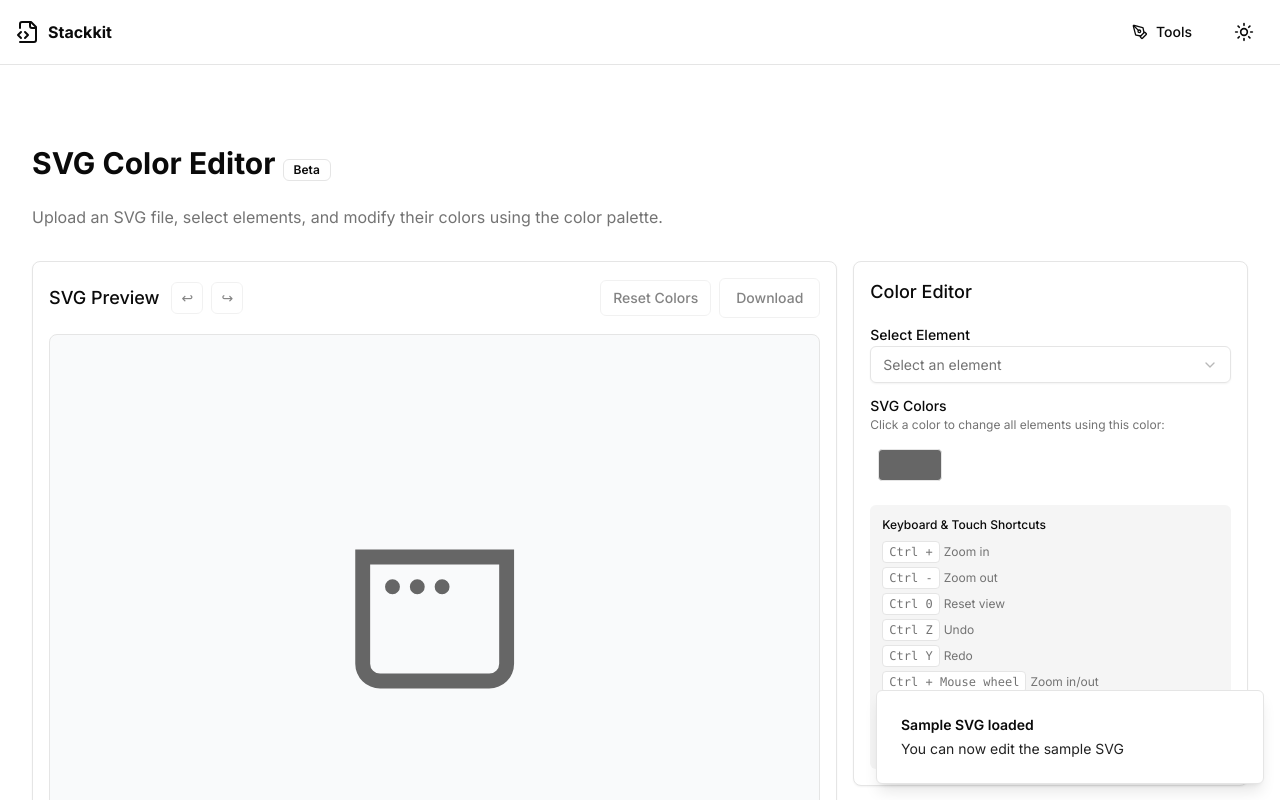
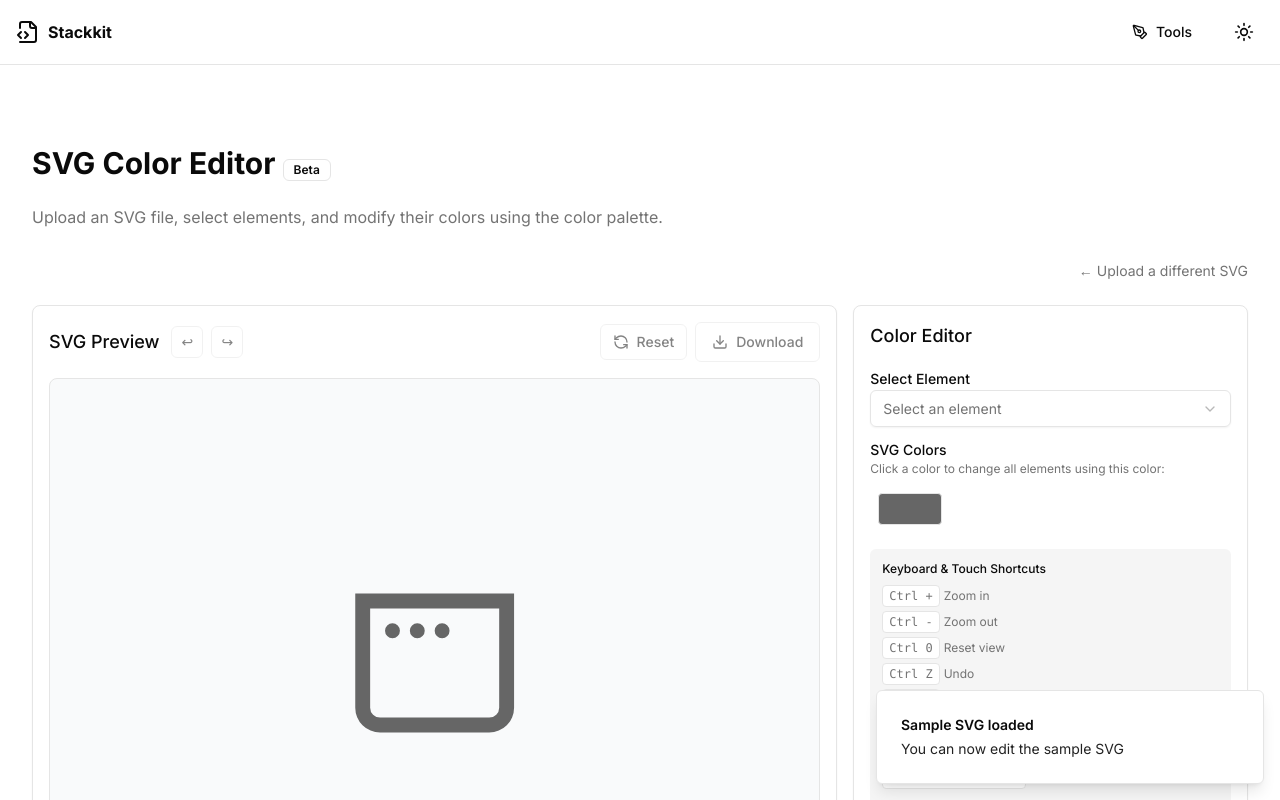
Before and after one commit to dj21-vicky21/Dev-tool-app, a Next.js app: page /tool/svg-color-editor in a window 1280 px wide. Both pictures are taken after a click on the button "Try with Sample SVG". Shown: the top 800 px of the page. Built offline with nearby package versions, Linux system fonts and the light colour scheme.

Commit message:
Refactor SVG editor layout and enhance keyboard shortcuts for download and reset actions. Add visual indicators for keyboard shortcuts in the button tooltips.

```diff
--- a/app/tool/svg-color-editor/components/app-content.tsx
+++ b/app/tool/svg-color-editor/components/app-content.tsx
@@ -25,8 +25,7 @@ export default function AppContent() {
 
       {svgContent && (
         <div className="space-y-6">
-          <SVGEditor svgContent={svgContent} />
-          <div className="flex justify-end">
+           <div className="flex justify-end">
             <button
               onClick={() => setSvgContent('')}
               className="text-sm text-muted-foreground hover:text-primary transition-colors"
@@ -34,6 +33,7 @@ export default function AppContent() {
               ← Upload a different SVG
             </button>
           </div>
+          <SVGEditor svgContent={svgContent} />
         </div>
       )}
     </div>
--- a/app/tool/svg-color-editor/components/svg-editor.tsx
+++ b/app/tool/svg-color-editor/components/svg-editor.tsx
@@ -20,6 +20,7 @@ import {
 import { Separator } from "@/components/ui/separator";
 import { toast } from "@/hooks/use-toast";
 import { ColorPicker } from './color-picker';
+import { Download, RefreshCcw } from 'lucide-react';
 
 interface ColorableElement {
   element: SVGElement;
@@ -981,6 +982,11 @@ export function SVGEditor({ svgContent }: SVGEditorProps) {
         } else if (e.key === 'y') {
           e.preventDefault();
           handleRedo();
+        } else if (e.key === 'r') {
+          e.preventDefault();
+          if (isSvgModified) {
+            handleResetColors();
+          }
         }
       }
     };
@@ -990,7 +996,7 @@ export function SVGEditor({ svgContent }: SVGEditorProps) {
     return () => {
       window.removeEventListener('keydown', handleKeyDown);
     };
-  }, [handleZoom, handleReset, handleUndo, handleRedo]);
+  }, [handleZoom, handleReset, handleUndo, handleRedo, handleResetColors, isSvgModified]);
 
   // Improve the global event listeners to ensure we catch all drag end events
   useEffect(() => {
@@ -1295,7 +1301,7 @@ export function SVGEditor({ svgContent }: SVGEditorProps) {
   };
 
   // Get SVG as string for download
-  const getSvgString = () => {
+  const getSvgString = useCallback(() => {
     if (!svgRef.current) return '';
 
     try {
@@ -1383,10 +1389,10 @@ export function SVGEditor({ svgContent }: SVGEditorProps) {
       });
       return '';
     }
-  };
+  }, [svgRef, svgContent, originalSvgData]);
 
   // Handle SVG download
-  const handleDownload = () => {
+  const handleDownload = useCallback(() => {
     const svgString = getSvgString();
     if (!svgString) return;
 
@@ -1414,7 +1420,41 @@ export function SVGEditor({ svgContent }: SVGEditorProps) {
         variant: "destructive"
       });
     }
-  };
+  }, [getSvgString]);
+
+  // Add download keyboard shortcut
+  useEffect(() => {
+    const handleKeyDown = (e: KeyboardEvent) => {
+      // Only handle shortcuts if not in an input field
+      if (e.target instanceof HTMLInputElement ||
+          e.target instanceof HTMLTextAreaElement ||
+          e.target instanceof HTMLSelectElement) {
+        return;
+      }
+
+      // Download shortcut (Ctrl+S or Command+S)
+      if ((e.ctrlKey || e.metaKey) && e.key === 's') {
+        e.preventDefault();
+        // Only allow download if SVG is modified
+        if (isSvgModified && svgContent) {
+          handleDownload();
+        }
+        // else {
+        //   toast({
+        //     title: "Download blocked",
+        //     description: "No changes have been made to the SVG.",
+        //     variant: "default"
+        //   });
+        // }
+      }
+    };
+
+    window.addEventListener('keydown', handleKeyDown);
+
+    return () => {
+      window.removeEventListener('keydown', handleKeyDown);
+    };
+  }, [handleDownload, isSvgModified, svgContent]);
 
   // Add touch event handlers for mobile
   const handleTouchStart = (e: React.TouchEvent) => {
@@ -1791,30 +1831,30 @@ export function SVGEditor({ svgContent }: SVGEditorProps) {
                   size="icon"
                   onClick={handleUndo}
                   disabled={currentHistoryIndex < 0}
-                  // title={`${modifierKey} Z`}
+                  title={`${modifierKey} Z`}
                   className="h-8 w-8 relative group"
                 >
                   <span>↩</span>
-                  <div className="absolute -top-1 -right-1 opacity-0 group-hover:opacity-100 transition-opacity">
+                  {/* <div className="absolute -top-1 -right-1 opacity-0 group-hover:opacity-100 transition-opacity">
                     <kbd className="bg-primary text-primary-foreground text-[8px] px-1 rounded flex items-center">
                       <span className="mr-0.5">{modifierKey}</span>Z
                     </kbd>
-                  </div>
+                  </div> */}
                 </Button>
                 <Button
                   variant="outline"
                   size="icon"
                   onClick={handleRedo}
                   disabled={currentHistoryIndex >= colorHistory.length - 1}
-                  // title={`${modifierKey} Y`}
+                  title={`${modifierKey} Y`}
                   className="h-8 w-8 relative group"
                 >
                   <span>↪</span>
-                  <div className="absolute -top-1 -right-1 opacity-0 group-hover:opacity-100 transition-opacity">
+                  {/* <div className="absolute -top-1 -right-1 opacity-0 group-hover:opacity-100 transition-opacity">
                     <kbd className="bg-primary text-primary-foreground text-[8px] px-1 rounded flex items-center">
                       <span className="mr-0.5">{modifierKey}</span>Y
                     </kbd>
-                  </div>
+                  </div> */}
                 </Button>
               </div>
             </div>
@@ -1825,17 +1865,21 @@ export function SVGEditor({ svgContent }: SVGEditorProps) {
                 onClick={handleResetColors}
                 variant="outline"
                 size="sm"
-                title="Reset all colors to original"
+                title={`Reset all colors to original (${modifierKey}+R)`}
                 disabled={!isSvgModified}
+                className="group relative"
               >
-                Reset Colors
+                <RefreshCcw className="h-4 w-4 md:mr-2" />
+                <span className="hidden md:inline">Reset</span>
               </Button>
               <Button
                 onClick={handleDownload}
                 variant="outline"
+                title={`Download SVG (${modifierKey}+S)`}
                 disabled={!svgRef.current || (!isSvgModified && !!svgContent)}
               >
-                Download
+                <Download className="h-4 w-4 md:mr-2" />
+                <span className="hidden md:inline">Download</span>
               </Button>
             </div>
           </div>
@@ -1924,9 +1968,10 @@ export function SVGEditor({ svgContent }: SVGEditorProps) {
                   <Button
                     variant="outline"
                     size="sm"
+                    disabled={!selectedElement}
                     onClick={clearSelection}
                   >
-                    Clear
+                    Clear selection
                   </Button>
                 {/* </div> */}
 
@@ -2116,6 +2161,8 @@ export function SVGEditor({ svgContent }: SVGEditorProps) {
               <li className='hidden lg:flex items-center gap-1'><kbd className=" px-1.5 py-0.5 bg-background rounded border">{modifierKey} 0</kbd> Reset view</li>
               <li className='hidden lg:flex items-center gap-1'><kbd className=" px-1.5 py-0.5 bg-background rounded border">{modifierKey} Z</kbd> Undo</li>
               <li className='hidden lg:flex items-center gap-1'><kbd className=" px-1.5 py-0.5 bg-background rounded border">{modifierKey} Y</kbd> Redo</li>
+              <li className='hidden lg:flex items-center gap-1'><kbd className=" px-1.5 py-0.5 bg-background rounded border">{modifierKey} S</kbd> Download SVG</li>
+              <li className='hidden lg:flex items-center gap-1'><kbd className=" px-1.5 py-0.5 bg-background rounded border">{modifierKey} R</kbd> Reset colors</li>
               <li className='hidden lg:flex items-center gap-1'><kbd className="px-1.5 py-0.5 bg-background rounded border">{modifierKey} + Mouse wheel</kbd> Zoom in/out</li>
               <li className="pt-1">
                 <span className="text-muted-foreground/80">Touch Gestures:</span>
```
